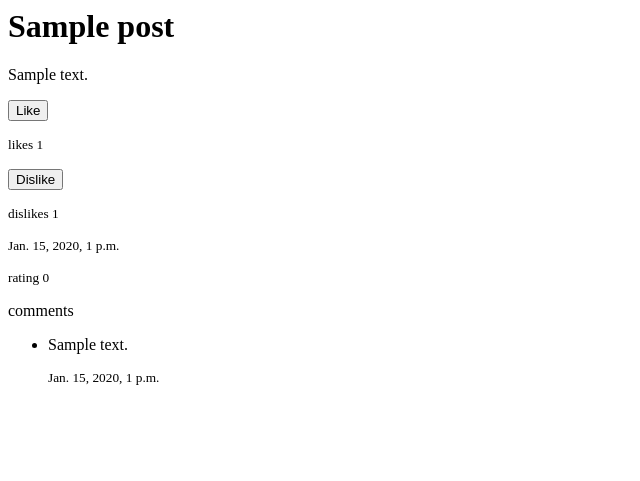
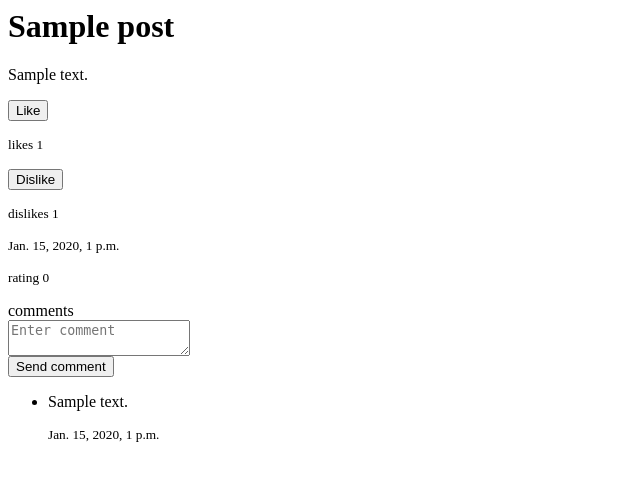
Before and after one commit to BUTCHHO/djangotutorial, a Django app: page /community/1/detail in a window 1280 px wide. Shown: the top 481 px of the page, without its empty margins (0-640 px from the left). Run offline with Django 5.2, Linux system fonts and the light colour scheme; tables that the repository leaves empty hold one stand-in row (values such as "Sample post").

Commit message:
comment creation form added

```diff
--- a/community/templates/community/detail.html
+++ b/community/templates/community/detail.html
@@ -15,6 +15,12 @@
     <p><small>rating {{post.get_rating}}</small></p>
     <p><strong>{{error_message}}</strong></p>
     comments
+    <form action="{% url 'community:create_comment' post.id %}" method="post">
+        {% csrf_token %}
+        <textarea name="comment_content" placeholder="Enter comment"></textarea>
+        <br>
+        <input type="submit" value="Send comment">
+    </form>
     <ul>
     {% for comment in post.comment_set.all %}
     <li>{{comment.content}}</li>
--- a/community/views.py
+++ b/community/views.py
@@ -63,6 +63,8 @@ class CreateCommentView(View):
             comment_content = request.POST['comment_content']
         except KeyError:
             return render(request, 'community/detail.html', context={'post': post, 'error_message': CreateCommentView.empty_comment_content_message})
+        if comment_content == '':
+            return render(request, 'community/detail.html', context={'post': post, 'error_message': CreateCommentView.empty_comment_content_message})
         comment = Comment(post=post, content=comment_content, pub_date=timezone.now())
         comment.save()
         post.refresh_from_db()
```
